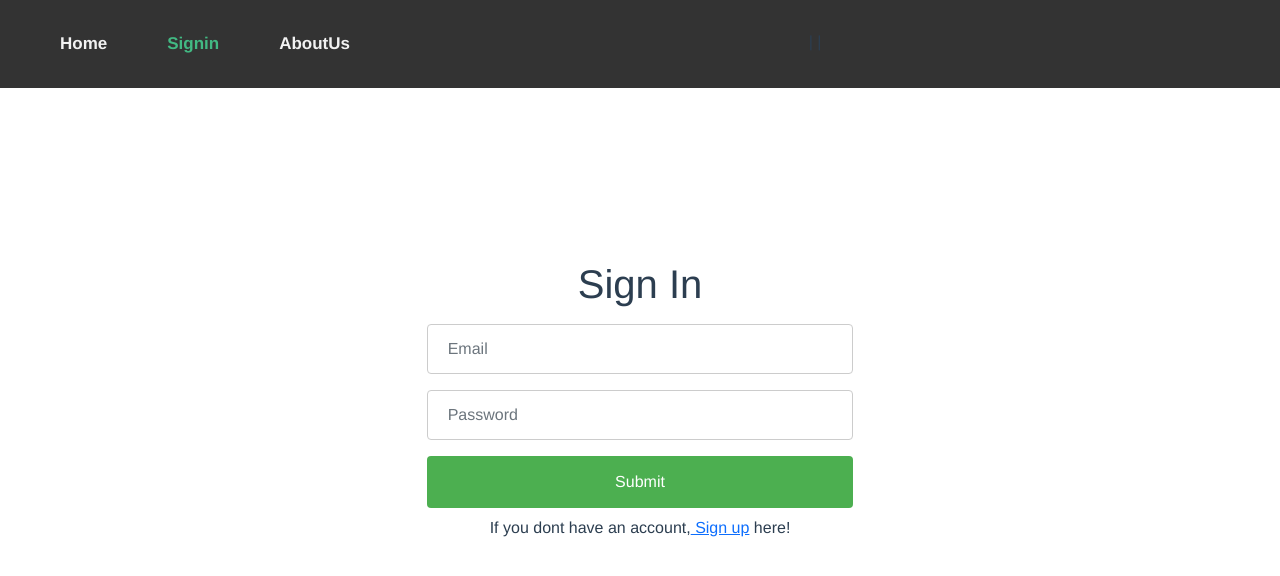
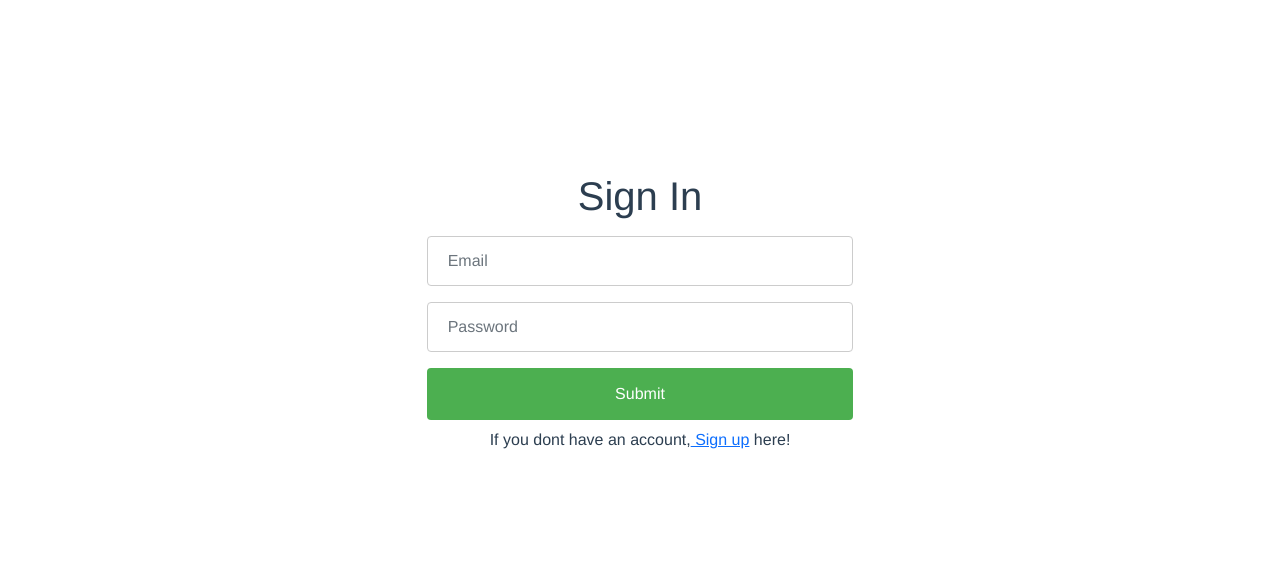
Before and after one commit to Trust-us/Trust-us, a Vue app in the folder client/: page /Signin in a window 1280 px wide. Shown: the top 576 px of the page. Built offline with nearby package versions, Linux system fonts and the light colour scheme.

Commit message:
style changes

```diff
--- a/client/src/App.vue
+++ b/client/src/App.vue
@@ -1,17 +1,20 @@
 <template>
 
-  <home_navbar />
-  <!-- <Exp_navbar /> -->
+<router-view/>
 
 </template>
 <script>
 
-import home_navbar from "./components/home_navbar.vue";
-// import Exp_navbar from "./components/exp_navbar.vue";
+// import home_navbar from "./components/home_navbar.vue";
+// import HomeView from "./views/HomeView.vue";
 export default {
+data(){
+
+},
+
   components: {
-    home_navbar,
-    // Exp_navbar
+    // home_navbar,
+    // HomeView
 }
 }
 </script>
--- a/client/src/components/exp_navbar.vue
+++ b/client/src/components/exp_navbar.vue
@@ -3,7 +3,7 @@
     <nav class="topnav">
 
 
-      <a class="baha">Trust-us</a>
+      <router-link to="/" class="baha">Trust-us</router-link>
       <router-link to="/Experience">Experience</router-link>
       <router-link to="/share">Share</router-link>
       <router-link to="/about">About</router-link>
--- a/client/src/components/home_navbar.vue
+++ /dev/null
@@ -1,48 +0,0 @@
-<template lang="">
-    <div>
-        <nav class="topnav">
-    <router-link to="/">Home</router-link> |
-
-    <router-link to="/Signin"  >Signin</router-link> |
-    <router-link to="/About"  class="SignupCon">AboutUs</router-link>
-
-  </nav>
-  <router-view/>
-    </div>
-</template>
-<script>
-export default {
-    name: 'home_navbar'
-}
-</script>
-<style >
-    body {
-  margin: 0;
-  font-family: Arial, Helvetica, sans-serif;
-}
-
-.topnav {
-  overflow: hidden;
-  background-color: #333;
-}
-
-.topnav a {
-  float: right;
-  color: #f2f2f2;
-  text-align: center;
-  padding: 1px 30px;
-  text-decoration: none;
-  font-size: 17px;
-}
-
-.topnav a:hover {
-  background-color: #ddd;
-  color: black;
-}
-
-.topnav a.active {
-  background-color: #04aa6d;
-  color: white;
-}
-
-</style>
--- a/client/src/main.js
+++ b/client/src/main.js
@@ -2,4 +2,5 @@ import { createApp } from 'vue'
 import App from './App.vue'
 import router from './router'
 
+
 createApp(App).use(router).mount('#app')
--- a/client/src/views/ExperienceView.vue
+++ b/client/src/views/ExperienceView.vue
@@ -1,7 +1,18 @@
 <template lang="">
 
-    <exp_navbar/>
     <div >
+        <div class="n">
+    <nav class="topnav">
+
+
+      <a class="baha">Trust-us</a>
+      <router-link to="/Experience">Experience</router-link>
+      <router-link to="/share">Share</router-link>
+      <router-link to="/about">About</router-link>
+      <router-link v-on:click="Logout" to="/Signin">Logout</router-link>
+    </nav>
+    <router-view />
+  </div>
        <div class="box" v-for="item in state.experiences" :key="item._id">
         <img v-bind:src="item.img" />
         <div>
@@ -18,14 +29,12 @@
     </div>
 </template>
 <script>
-import exp_navbar from '../components/exp_navbar.vue'
 import ExperienceCrud from '../modules/ExperienceCrud'
 import {onMounted } from 'vue'
 
 export default {
 
     components: {
-    exp_navbar
   },
  setup() {
 
--- a/client/src/views/HomeView.vue
+++ b/client/src/views/HomeView.vue
@@ -1,7 +1,6 @@
 <template>
 
   <div class="home">
-
     <div class="boxin">
       <img src='https://media-cdn.tripadvisor.com/media/photo-s/11/56/5b/36/le-restaurant.jpg'  />
     </div>
@@ -16,11 +15,9 @@
 
 <script>
 // @ is an alias to /src
-
 export default {
   name: 'HomeView',
   components: {
-
 }
 }
 </script>
--- a/client/src/views/SigninView.vue
+++ b/client/src/views/SigninView.vue
@@ -15,9 +15,13 @@
 <script>
 import axios from 'axios'
  export default {
+
    name : 'SigninView' ,
+   components:{
+   },
    data() {
       return {
+         log:false,
       login:{
           email: '',
           password: '' }
@@ -27,8 +31,11 @@ import axios from 'axios'
          async handleSubmit(){
             await axios.post('http://localhost:3000/login' , this.login ,{withCredentials: true })
           .then(res=>{
+             this.log=res.data.log
+             console.log("log--->",this.log);
              this.$router.push("/Experience")
-            this.$cookie.set('token',res.data.token)
+            // this.$cookie.set('token',res.data.token)
+            console.log("res.datta--->>",res.data);
           })
           .catch(error=>{
             console.log(error);
```
Also changed, not shown: 2 other files (tests, documents, lock files or other folders).
